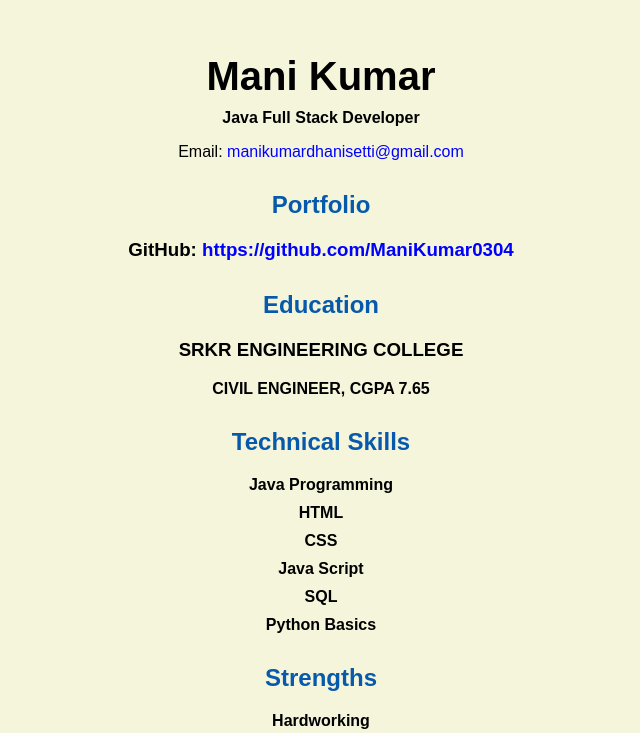
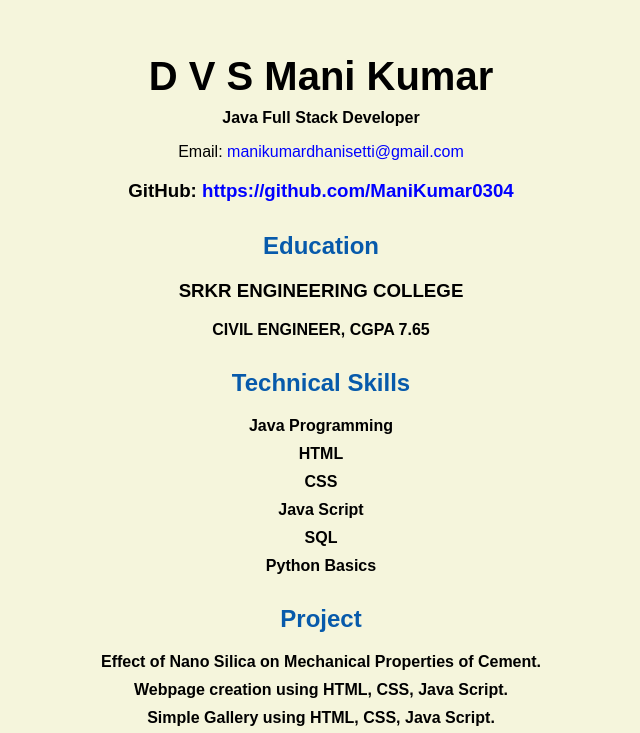
Before and after one commit to ManiKumar0304/AboutMe, a plain HTML site: page resume.html in a window 1280 px wide. Shown: the part 399-1132 px from the top of the page, without its empty margins (319-959 px from the left). Drawn offline with Linux system fonts and the light colour scheme.

Commit message:
Update resume.html

```diff
--- a/resume.html
+++ b/resume.html
@@ -18,12 +18,12 @@
 
     <img src="images/resume.jpg" alt="laptop" width="40%">
 
-    <h1>Mani Kumar</h1>
+   <h1>D V S Mani Kumar</h1>
     <h4>Java Full Stack Developer</h4>
 
     <p>Email: <a href="mailto:manikumardhanisetti@gmail.com" target="_blank">manikumardhanisetti@gmail.com</a></p>
 
-    <h2>Portfolio</h2>
+
       <h3>GitHub: <a href="https://github.com/ManiKumar0304" target="_blank">https://github.com/ManiKumar0304</a></h3>
 
     <h2>Education</h2>
@@ -40,6 +40,12 @@
     <h4>SQL</h4>
     <h4>Python Basics</h4>
 
+
+    <h2>Project</h2>
+    <h4>Effect of Nano Silica on Mechanical Properties of Cement.</h4>
+    <h4>Webpage creation using HTML, CSS, Java Script.</h4>
+    <h4>Simple Gallery using HTML, CSS, Java Script.</h4>
+
     <h2>Strengths</h2>
 
     <h4>Hardworking</h4>
```
